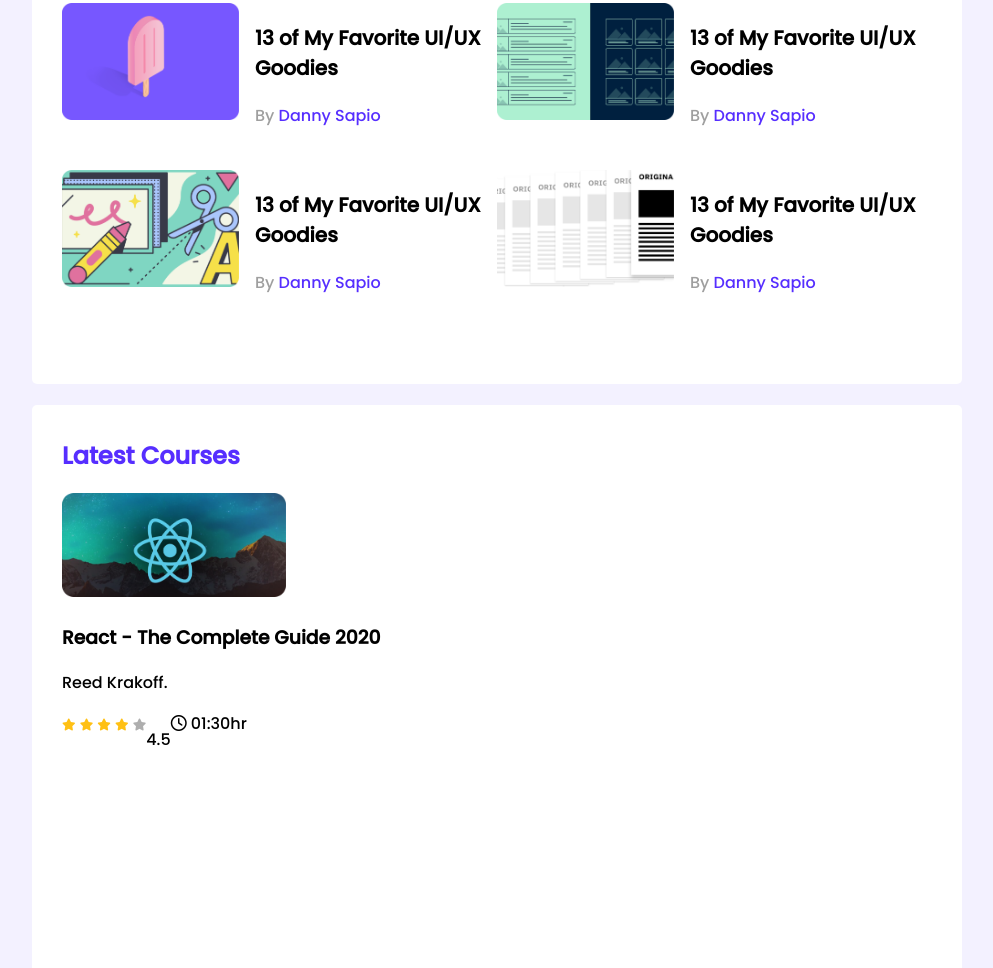
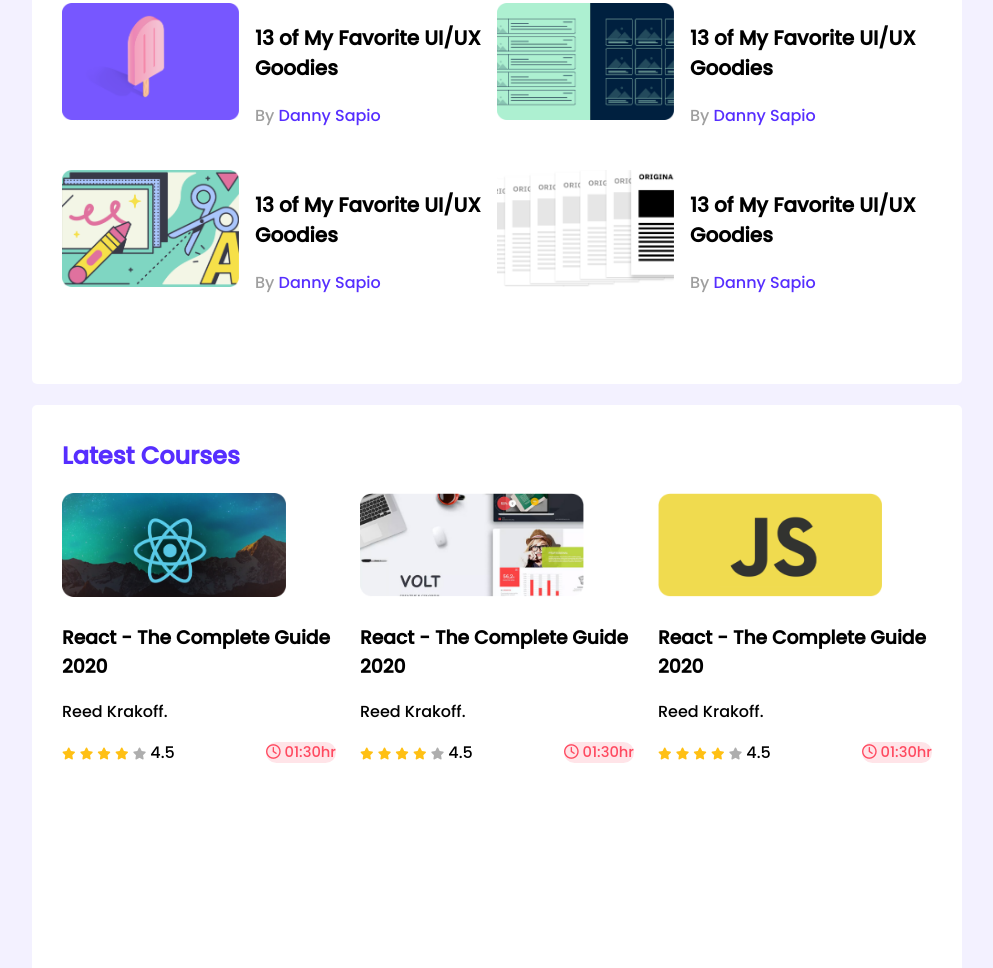
Before and after one commit to Ashfika-Lira/leader-board-css3, a plain HTML site: page index.html in a window 1280 px wide. Shown: the part 384-1352 px from the top of the page, without its empty margins (143-1136 px from the left). Drawn offline with Linux system fonts and the light colour scheme.

Commit message:
mini-device

```diff
--- a/index.html
+++ b/index.html
@@ -113,8 +113,56 @@
                                 <i class="fas fa-star filled"></i>
                                 <i class="fas fa-star filled"></i>
                                 <i class="fas fa-star empty"></i>
+                                <span>4.5</span>
                             </div>
-                            <p>4.5</p>
+                            <div class="course-duration">
+                                <i class="far fa-clock"></i>
+                                01:30hr
+                            </div>
+                        </div>
+                    </div>
+                </div>
+                <div class="course">
+                    <div class="course-banner">
+                        <img src="images/courses/course-2.png" alt="">
+                    </div>
+                    <div class="course-detail">
+                        <h3 class="course-title">React - The Complete Guide 2020</h3>
+                        <p class="course-author">Reed Krakoff.
+                        </p>
+                        <div class="course-info">
+                            <div>
+                                <i class="fas fa-star filled"></i>
+                                <i class="fas fa-star filled"></i>
+                                <i class="fas fa-star filled"></i>
+                                <i class="fas fa-star filled"></i>
+                                <i class="fas fa-star empty"></i>
+                                <span>4.5</span>
+                            </div>
+                            <div class="course-duration">
+                                <i class="far fa-clock"></i>
+                                01:30hr
+                            </div>
+                        </div>
+                    </div>
+                </div>
+                <div class="course">
+                    <div class="course-banner">
+                        <img src="images/courses/course-3.png" alt="">
+                    </div>
+                    <div class="course-detail">
+                        <h3 class="course-title">React - The Complete Guide 2020</h3>
+                        <p class="course-author">Reed Krakoff.
+                        </p>
+                        <div class="course-info">
+                            <div>
+                                <i class="fas fa-star filled"></i>
+                                <i class="fas fa-star filled"></i>
+                                <i class="fas fa-star filled"></i>
+                                <i class="fas fa-star filled"></i>
+                                <i class="fas fa-star empty"></i>
+                                <span>4.5</span>
+                            </div>
                             <div class="course-duration">
                                 <i class="far fa-clock"></i>
                                 01:30hr
--- a/styles/style.css
+++ b/styles/style.css
@@ -85,12 +85,19 @@ hr{
 /* ------------------
    courses styles
 ---------------------*/
+.courses{
+    display: grid;
+    grid-template-columns: repeat(3,1fr);
+    grid-column-gap:24px;
+}
 .course .course-banner img{
     width: 224px;
     height: 104px;
 }
 .course-info{
     display: flex;
+    align-items: center;
+    justify-content: space-between;
 }
 .fa-star{
     font-size: 12px;
@@ -100,5 +107,40 @@ hr{
 }
 .fa-star.empty{
     color: #AEAEAE;
-    ;
 }
+.course-duration{
+    background-color: #FFE4E8;
+    border-radius: 14.6913px;
+    color: #FF4A60;
+    font-size: 14.6913px;
+}
+.fa-clock{
+    color: #FF4A60;
+}
+/* Media queries */
+
+/* Mobile Devices */
+@media only screen and (max-width:688px) {
+    .container{
+        width: 100%;
+    }
+    .players,.blogs{
+        grid-template-columns: repeat(1,1fr);
+    }
+    .player,.blog,.courses{
+        flex-direction: column;
+    }
+}
+
+/* tablet devices */
+@media only screen and (min-width:689px) and (max-width:992px) {
+    .container{
+        width: 100%;
+    }
+    .players,.courses{
+        grid-template-columns: repeat(2,1fr);
+    }
+    .blogs{
+        grid-template-columns: repeat(1,1fr);
+    }
+}
```
